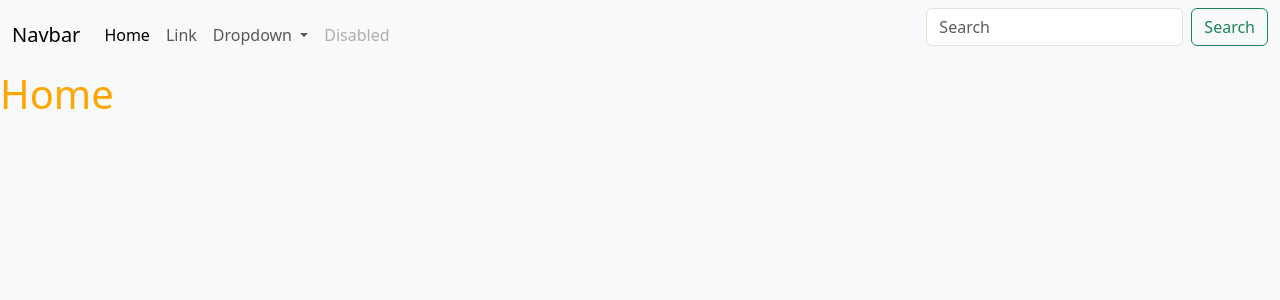
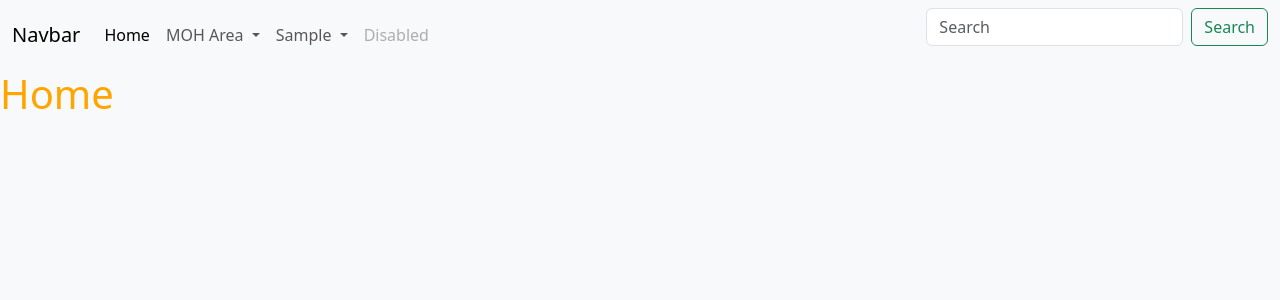
Before and after one commit to catmanti/foodlab, a Django app: page / in a window 1280 px wide. Shown: the top 300 px of the page. Run offline with Django 5.2, Linux system fonts and the light colour scheme; some libraries are stand-ins or nearby versions.

Commit message:
Add Menus MOHArea forms & Sample create form

```diff
--- a/foodlab/urls.py
+++ b/foodlab/urls.py
@@ -17,11 +17,25 @@ Including another URLconf
 
 from django.contrib import admin
 from django.urls import path
-from lab.views import moharea_add, moharea_edit, home
+from lab.views import (
+    moharea_add,
+    moharea_edit,
+    home,
+    MOHAreaCreateView,
+    MOHAreaUpdateView,
+    SampleCreateView,
+)
 
 urlpatterns = [
     path("admin/", admin.site.urls),
     path("", home, name="home"),
     path("moharea/add/", moharea_add, name="moharea_add"),
+    path("moharea/create/", MOHAreaCreateView.as_view(), name="moharea_create"),
     path("moharea/edit/<int:moharea_id>/", moharea_edit, name="moharea_edit"),
+    path(
+        "moharea/update/<int:pk>/",
+        MOHAreaUpdateView.as_view(),
+        name="moharea_update",
+    ),
+    path("sample/create/", SampleCreateView.as_view(), name="sample_create"),
 ]
--- a/lab/templates/lab/navbar.html
+++ b/lab/templates/lab/navbar.html
@@ -1,26 +1,32 @@
 <nav class="navbar navbar-expand-lg navbar-light bg-light">
   <div class="container-fluid">
-    <a class="navbar-brand" href="#">Navbar</a>
+    <a class="navbar-brand" href="{% url 'home' %}">Navbar</a>
     <button class="navbar-toggler" type="button" data-bs-toggle="collapse" data-bs-target="#navbarSupportedContent" aria-controls="navbarSupportedContent" aria-expanded="false" aria-label="Toggle navigation">
       <span class="navbar-toggler-icon"></span>
     </button>
     <div class="collapse navbar-collapse" id="navbarSupportedContent">
       <ul class="navbar-nav me-auto mb-2 mb-lg-0">
         <li class="nav-item">
-          <a class="nav-link active" aria-current="page" href="#">Home</a>
-        </li>
-        <li class="nav-item">
-          <a class="nav-link" href="#">Link</a>
+          <a class="nav-link active" aria-current="page" href="{% url 'home' %}">Home</a>
         </li>
         <li class="nav-item dropdown">
           <a class="nav-link dropdown-toggle" href="#" id="navbarDropdown" role="button" data-bs-toggle="dropdown" aria-expanded="false">
-            Dropdown
+            MOH Area
           </a>
           <ul class="dropdown-menu" aria-labelledby="navbarDropdown">
-            <li><a class="dropdown-item" href="#">Action</a></li>
-            <li><a class="dropdown-item" href="#">Another action</a></li>
+            <li><a class="dropdown-item" href="{% url 'moharea_add' %}">Add</a></li>
+            <li><a class="dropdown-item" href="{% url 'moharea_edit' moharea_id=5 %}">Edit</a></li>
             <li><hr class="dropdown-divider"></li>
-            <li><a class="dropdown-item" href="#">Something else here</a></li>
+            <li><a class="dropdown-item" href="{% url 'moharea_create' %}">Create</a></li>
+            <li><a class="dropdown-item" href="{% url 'moharea_update' pk=5 %}">Update</a></li>
+          </ul>
+        </li>
+        <li class="nav-item dropdown">
+          <a class="nav-link dropdown-toggle" href="#" id="navbarDropdown" role="button" data-bs-toggle="dropdown" aria-expanded="false">
+            Sample
+          </a>
+          <ul class="dropdown-menu" aria-labelledby="navbarDropdown">
+            <li><a class="dropdown-item" href="{% url 'sample_create' %}">Add</a></li>
           </ul>
         </li>
         <li class="nav-item">
--- a/lab/views.py
+++ b/lab/views.py
@@ -1,7 +1,9 @@
 from django.shortcuts import render
 from django.shortcuts import get_object_or_404, redirect
-from .models import MOHArea
-from .forms import MOHAreaForm
+from .models import MOHArea, Sample
+from .forms import MOHAreaForm, SampleForm
+from django.urls import reverse_lazy
+from django.views.generic.edit import CreateView, UpdateView
 
 
 def home(request):
@@ -22,6 +24,18 @@ def moharea_add(request):
     return render(request, "lab/moharea_form.html", {"form": form})
 
 
+class MOHAreaCreateView(CreateView):
+    """
+    View to handle the creation of a new MOHArea instance.
+    Same as moharea_add
+    """
+
+    model = MOHArea
+    form_class = MOHAreaForm
+    template_name = "lab/moharea_form.html"
+    success_url = reverse_lazy("home")
+
+
 def moharea_edit(request, moharea_id):
     """
     View to handle the editing of an existing MOHArea instance.
@@ -35,3 +49,17 @@ def moharea_edit(request, moharea_id):
     else:
         form = MOHAreaForm(instance=moharea)
     return render(request, "lab/moharea_form.html", {"form": form})
+
+
+class MOHAreaUpdateView(UpdateView):
+    model = MOHArea
+    form_class = MOHAreaForm
+    template_name = "lab/moharea_form.html"
+    success_url = reverse_lazy("home")
+
+
+class SampleCreateView(CreateView):
+    model = Sample
+    form_class = SampleForm
+    template_name = "lab/moharea_form.html"
+    success_url = reverse_lazy("home")
```
Also changed, not shown: lab/forms.py (+7 -1 lines), db.sqlite3, lab/templates/lab/sample_form.html (added).
